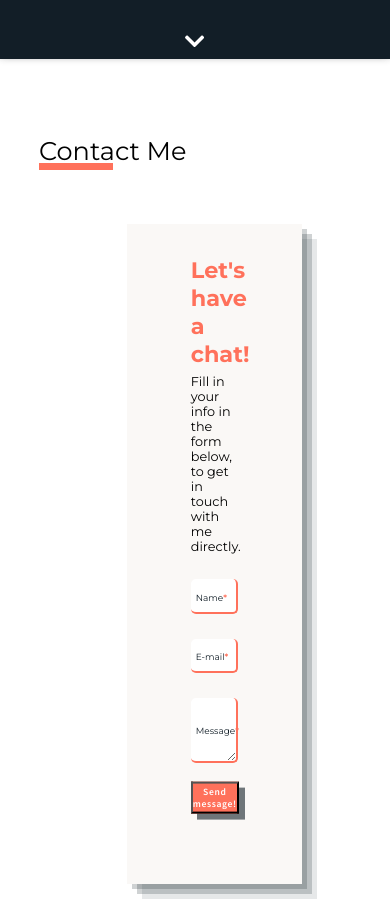
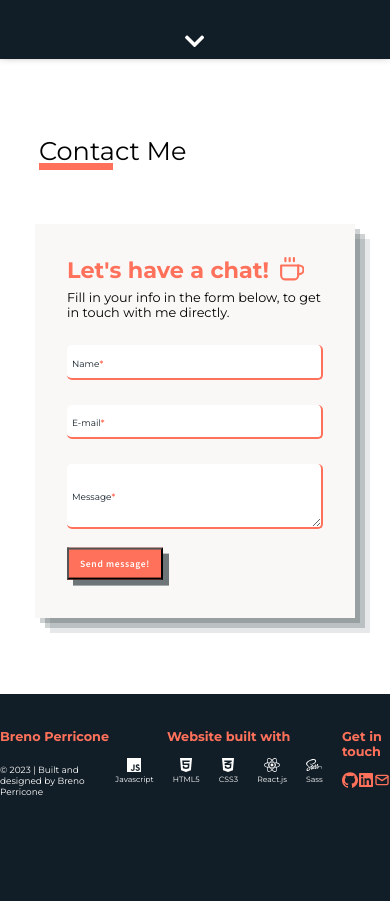
Before and after one commit to BrenoFischer/portfolio, a React (Create React App) app: page / in a window 390 px wide. Shown: the part 4260-5161 px from the top of the page. Built offline with nearby package versions, Linux system fonts and the light colour scheme.

Commit message:
make contact section responsive

```diff
--- a/src/routes/contact/contact.component.jsx
+++ b/src/routes/contact/contact.component.jsx
@@ -129,7 +129,9 @@ const Contact = () => {
 
     return (
         <section className='contact-section' id="contact">
-            <SectionTitle title={"Contact Me"} />
+            <div className='contact-section__title-wrapper'>
+                <SectionTitle title={"Contact Me"} />
+            </div>
             <div className='form-box'>
                 <form ref={form} className='form' onSubmit={sendEmail} >
                     <div className='description-form-box'>
--- a/src/routes/contact/contact.styles.scss
+++ b/src/routes/contact/contact.styles.scss
@@ -1,4 +1,5 @@
 @import "./src/sass/__variables.scss";
+@import "./src/sass/__mixins.scss";
 
 $label-fontSize: 1rem;
 
@@ -13,7 +14,11 @@ $message-box-padding-vertical: 10rem;
 }
 
 .contact-section {
-    margin: 12rem 0 12rem $section-margin;
+    margin: 12rem 0 12rem 0;
+
+    &__title-wrapper {
+        margin-left: $section-margin;
+    }
 
     .form-box {
         margin-top: 6rem;
@@ -26,6 +31,11 @@ $message-box-padding-vertical: 10rem;
             padding: 0 10rem 10rem 10rem;
             width: 50%;
             box-shadow: rgba(18, 30, 39, 0.2) 5px 5px, rgba(18, 30, 39, 0.2) 10px 10px, rgba(18, 30, 39, 0.1) 15px 15px;
+
+            @include respond(tablet) {
+                width: 50rem;
+                padding: 0 5rem 5rem 5rem;
+            }
 
             .description-form-box {
                 margin-top: 5rem;
```
